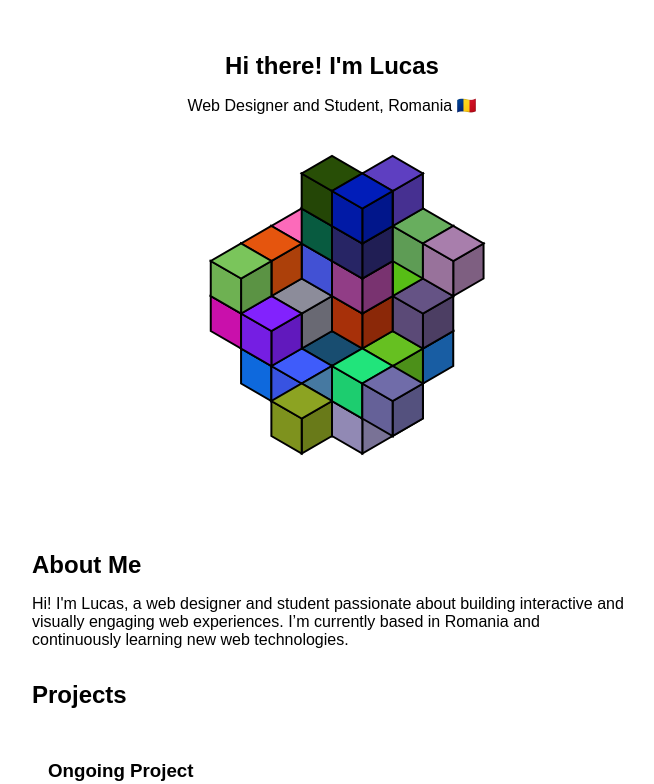
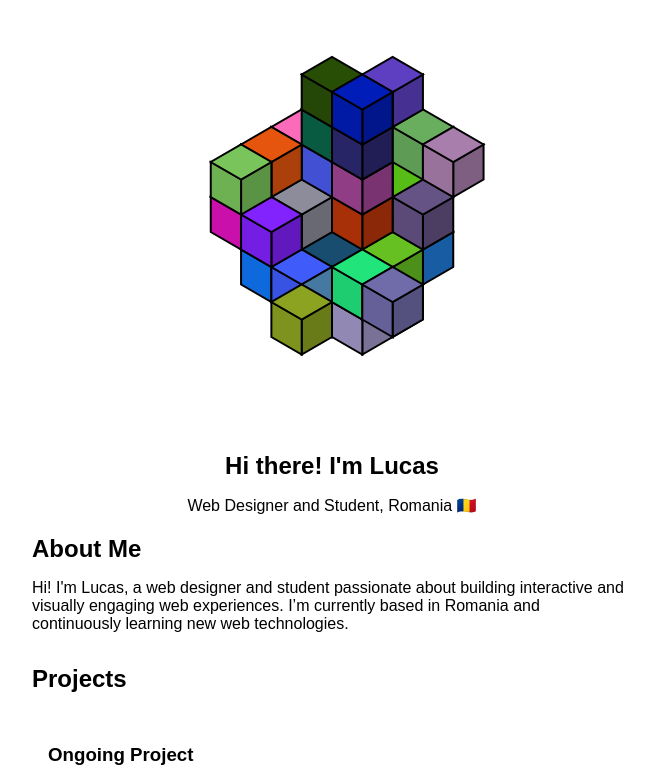
Before and after one commit to lucaspop5511/ReactFolio, a React (Vite) app: page / in a window 1280 px wide. Shown: the top 784 px of the page, without its empty margins (308-962 px from the left). Built offline with nearby package versions, Linux system fonts and the light colour scheme.

Commit message:
test commit

```diff
--- a/package.json
+++ b/package.json
@@ -10,6 +10,7 @@
     "preview": "vite preview"
   },
   "dependencies": {
+    "p5": "^1.11.1",
     "react": "^18.3.1",
     "react-dom": "^18.3.1"
   },
--- a/src/App.jsx
+++ b/src/App.jsx
@@ -10,8 +10,8 @@ import './styles/main.css';
 function App() {
   return (
     <div class='app'>
+      <HeroImage />
       <Hero />
-      <HeroImage />
       <About />
       <Projects />
       <Contact />
```
Also changed, not shown: 1 other file (tests, documents, lock files or other folders).
